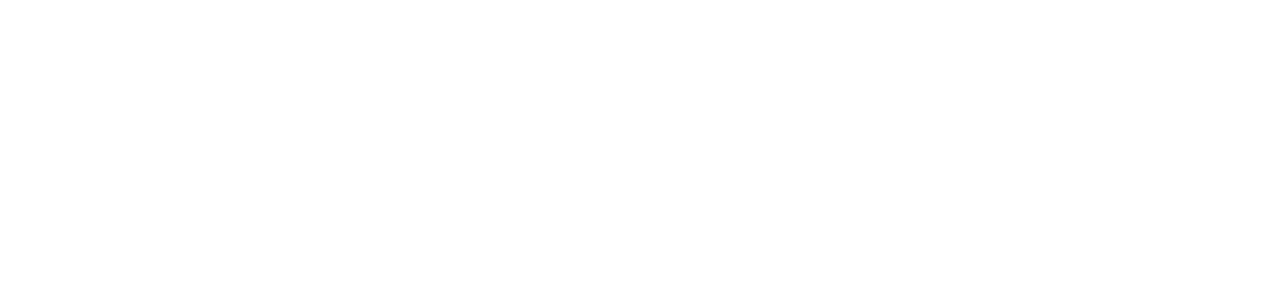
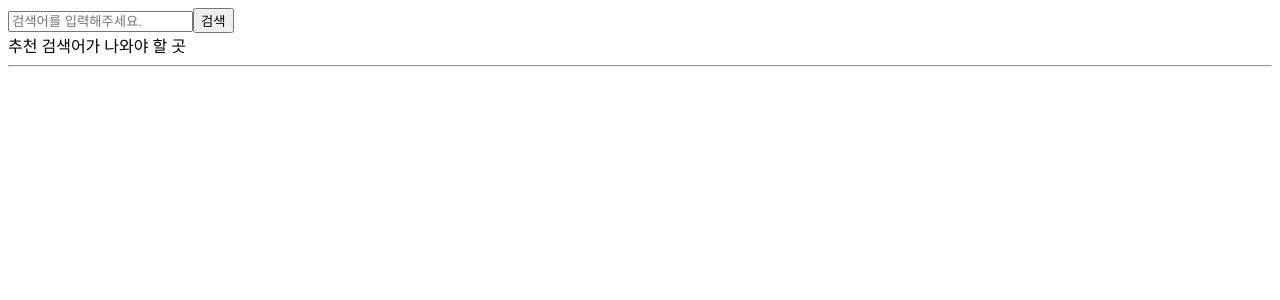
Before and after one commit to Wanted-PreOnboarding/pre-onboarding-assignment-week-5-1-team-1, a React (Create React App) app in the folder client/: page / in a window 1280 px wide. Shown: the top 300 px of the page. Built offline with nearby package versions, Linux system fonts and the light colour scheme.

Commit message:
[#3] feat : 검색어 볼드 처리 구현

```diff
--- a/client/src/App.js
+++ b/client/src/App.js
@@ -1,5 +1,7 @@
+import Search from "./Search";
+
 function App() {
-  return <div />;
+  return <Search/>;
 }
 
 export default App;
--- /dev/null
+++ b/client/src/Search.jsx
@@ -0,0 +1,81 @@
+import React, { useEffect, useState } from 'react';
+
+const datas =  [
+	{
+		"sickCd": "A00",
+		"sickNm": "콜레라"
+	},
+	{
+		"sickCd": "A01",
+		"sickNm": "장티푸스 및 파라티푸스"
+	},
+	{
+		"sickCd": "A02",
+		"sickNm": "기타 살모넬라 감염"
+	},
+	{
+		"sickCd": "A03",
+		"sickNm": "시겔라증"
+	},
+	{
+		"sickCd": "A04",
+		"sickNm": "기타 세균성 장 감염"
+	},]
+
+
+const Search = () => {
+	const [search, setSearch] = useState('')
+	const [searchingDatas, setSearchingDatas] = useState([])
+
+	function handleSearch(e){
+		setSearch(e.target.value)
+	}
+
+	useEffect(() => {
+		if(search){
+			const boldedDatas = datas.map((data) => {
+				let regex = new RegExp(search, "gim");
+				return data.sickNm.replace(regex, `<b>${search}<b>`)
+			})
+			setSearchingDatas(boldedDatas)
+
+		}
+
+
+	}, [search])
+
+
+	return (
+		<div>
+			<input type="text" value={search} placeholder='검색어를 입력해주세요.'  onChange={handleSearch}/>
+			<button>검색</button>
+			<Data searchingDatas={searchingDatas}/>
+		</div>
+
+
+	);
+};
+
+const Data = ({searchingDatas}) => {
+
+		return <div>
+			추천 검색어가 나와야 할 곳
+			<hr></hr>
+			{searchingDatas?.map((data) => {
+				const splitedArr = data.split("<b>")
+				return (
+					<div key={data}>
+						<span>{splitedArr[0]}</span>
+						<b>{splitedArr[1]}</b>
+						<span>{splitedArr[2]}</span>
+					</div>
+				)
+			}
+			)}
+			</div>
+
+	// return (<div>{datas.map((data) => <div key={data.sickCd}>{data.sickNm}</div>)}</div>)
+
+}
+
+export default Search;
```
Also changed, not shown: 2 other files (tests, documents, lock files or other folders).
